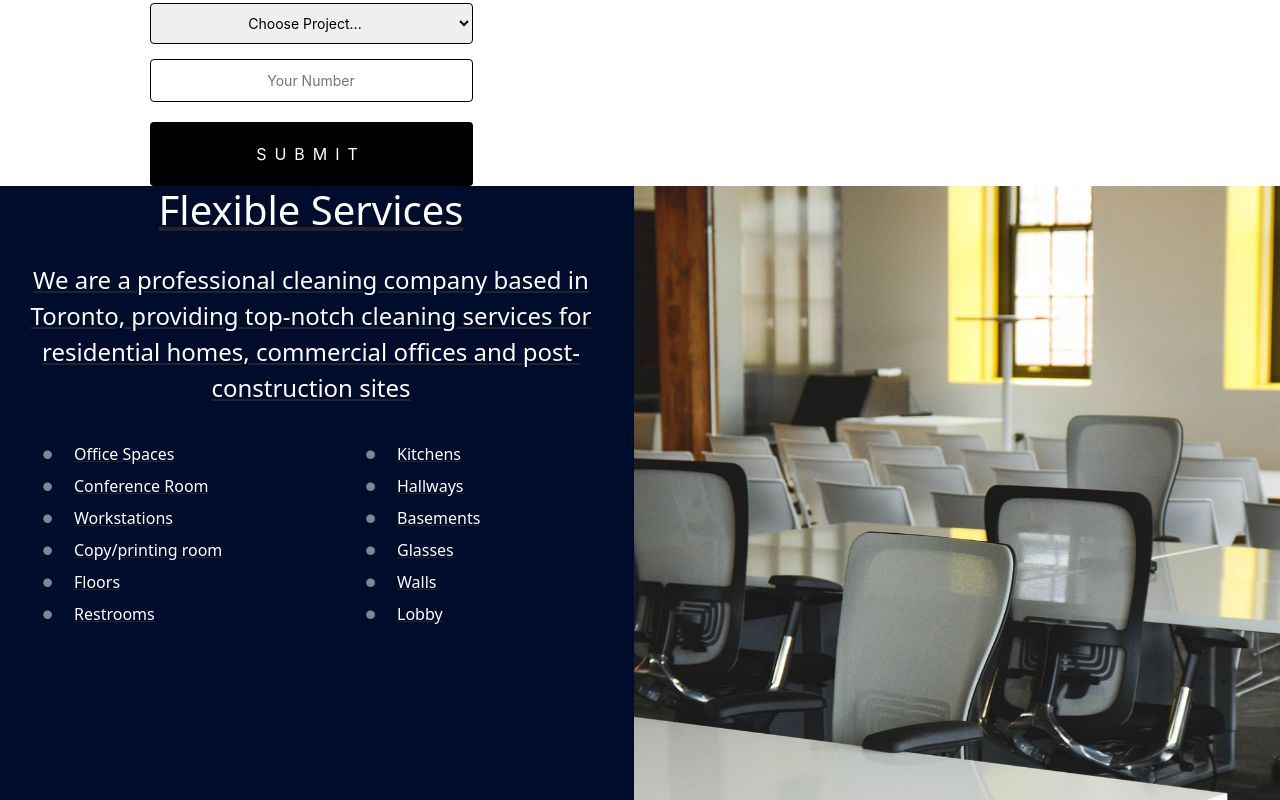
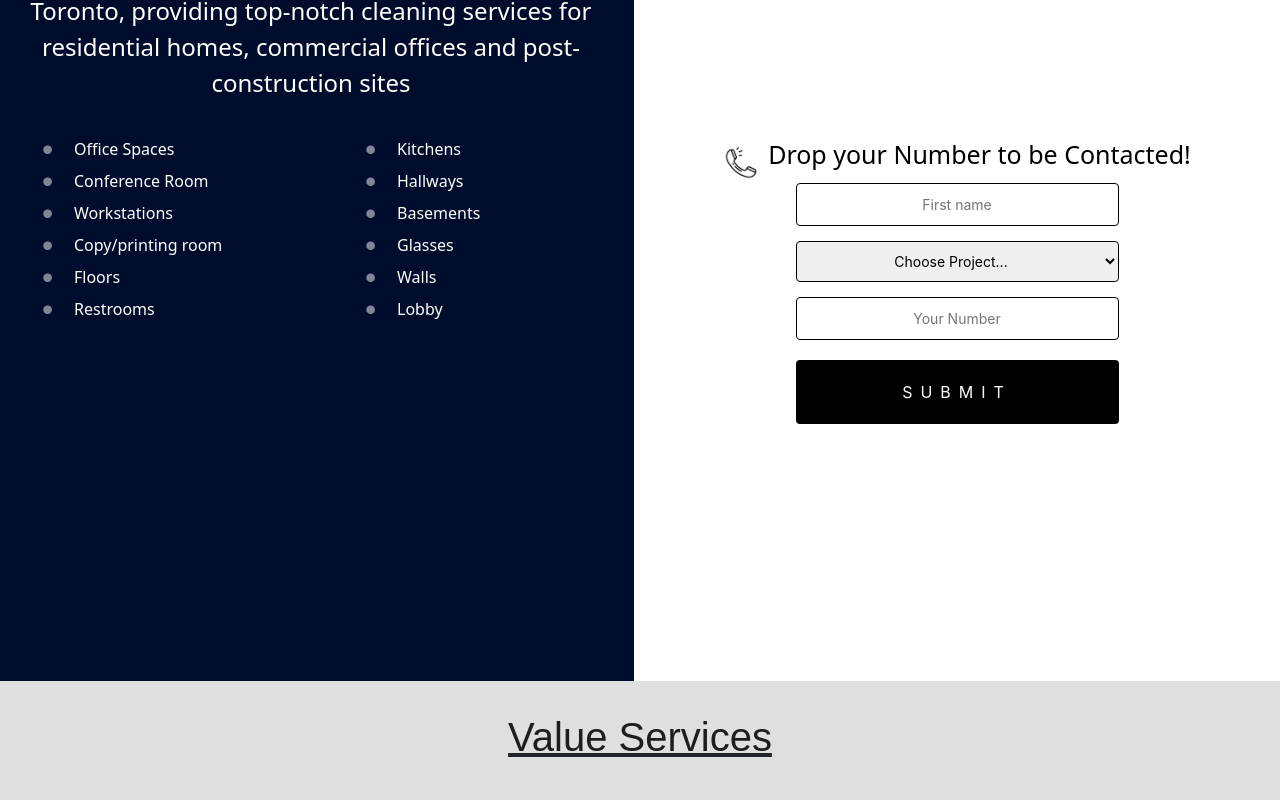
Before and after one commit to JoseArias31/yaco-cleaning, a React (Create React App) app: page / in a window 1280 px wide. Shown: the part 1460-2260 px from the top of the page. Built offline with nearby package versions, Linux system fonts and the light colour scheme; a web font is replaced by a local one.

Commit message:
Service Updates

```diff
--- a/src/Components/Services.js
+++ b/src/Components/Services.js
@@ -1,89 +1,17 @@
 import React from "react";
 import '../Styles/Services.css'
-import Offices from '../Images/Offices.jpg'
+
 import 'bootstrap/dist/css/bootstrap.min.css';
-import ImgHover from "./CleaningImg";
-import  { useState } from 'react';
+
 function Services(){
-  const [showList, setShowList] = useState(true);
 
-  const toggleList = () => {
-    setShowList(!showList);
-  };
 return (
 
 
   <div id="services" className="containerServices">
 
 
- <div className="row row2">
-  <div className="col-sm-6 diagonal Colm1 listFS">
-  <div className="WhatWeDoLeft col-md-6">
-  <h1 className="TextFS">Flexible Services</h1>
-<p id="CompanyDescription">
-We are a professional cleaning company based in Toronto, providing top-notch cleaning services for residential homes, commercial offices and post-construction sites
-</p>
 
-<div className="WhatWeDoLeftbottom">
-<ImgHover />
-
-</div>
-</div>
-
-
-<div className="containerList">
-      <div className="row">
-        <div className="col-md-6">
-          {showList ? (
-            <ul className="text-lg text-md-35 FlexibleServicesList live">
-              <li className="listFS circle-checkmark">Office Spaces</li>
-              <li className="listFS circle-checkmark">Conference Room</li>
-              <li className="listFS circle-checkmark">Workstations</li>
-              <li className="listFS circle-checkmark">Copy/printing room</li>
-              <li className="listFS circle-checkmark">Floors</li>
-              <li className="listFS circle-checkmark">Restrooms</li>
-            </ul>
-          ) : (
-            <button className="btn btn-primary" onClick={toggleList}>
-              Show List
-            </button>
-          )}
-        </div>
-        <div className="col-md-6">
-          {showList ? (
-            <ul className="text-lg text-md-35 FlexibleServicesList live">
-              <li className="listFS circle-checkmark">Kitchens</li>
-              <li className="listFS circle-checkmark">Hallways</li>
-              <li className="listFS circle-checkmark">Basements</li>
-              <li className="listFS circle-checkmark">Glasses</li>
-              <li className="listFS circle-checkmark">Walls</li>
-              <li className="listFS circle-checkmark">Lobby</li>
-            </ul>
-          ) : (
-            <div></div>
-          )}
-        </div>
-      </div>
-    </div>
-
-
-  </div>
-
-
-  <div
-    className="col-sm-6 diagonal Colm2 mi-componente"
-    style={{
-      backgroundImage: `url(${Offices})`,
-      backgroundSize: 'cover',
-      backgroundRepeat: 'no-repeat',
-      backgroundPosition: 'center',
-
-    }}
-  >
-
-  </div>
-
-</div>
 
   <div className="body">
   <h1 className="TextJanitor">Value Services</h1>
--- a/src/Components/whatWeDo.js
+++ b/src/Components/whatWeDo.js
@@ -1,21 +1,75 @@
-import React from "react";
+import React, { useState } from "react";
 import '../Styles/whatWeDo.css'
 import BeContactedForm from "./BeContacted";
 import 'bootstrap/dist/css/bootstrap.min.css';
+import ImgHover from "./CleaningImg";
 
 
 function WhatWeDo(){
+      const [showList, setShowList] = useState(true);
+
+      const toggleList = () => {
+        setShowList(!showList);
+      };
 return (
 
 
 <div className="WhatWeDoContainer row">
+<div className="WhatWeDoLeft col-md-6"></div>
+<div className="col-sm-6 diagonal Colm1 listFS">
+  <div className="WhatWeDoLeft col-md-6">
+  <h1 className="TextFS">Flexible Services</h1>
+<p id="CompanyDescription">
+We are a professional cleaning company based in Toronto, providing top-notch cleaning services for residential homes, commercial offices and post-construction sites
+</p>
+
+<div className="WhatWeDoLeftbottom">
+<ImgHover />
+
+</div>
+</div>
 
 
+<div className="containerList">
+      <div className="row">
+        <div className="col-md-6">
+          {showList ? (
+            <ul className="text-lg text-md-35 FlexibleServicesList live">
+              <li className="listFS circle-checkmark">Office Spaces</li>
+              <li className="listFS circle-checkmark">Conference Room</li>
+              <li className="listFS circle-checkmark">Workstations</li>
+              <li className="listFS circle-checkmark">Copy/printing room</li>
+              <li className="listFS circle-checkmark">Floors</li>
+              <li className="listFS circle-checkmark">Restrooms</li>
+            </ul>
+          ) : (
+            <button className="btn btn-primary" onClick={toggleList}>
+              Show List
+            </button>
+          )}
+        </div>
+        <div className="col-md-6">
+          {showList ? (
+            <ul className="text-lg text-md-35 FlexibleServicesList live">
+              <li className="listFS circle-checkmark">Kitchens</li>
+              <li className="listFS circle-checkmark">Hallways</li>
+              <li className="listFS circle-checkmark">Basements</li>
+              <li className="listFS circle-checkmark">Glasses</li>
+              <li className="listFS circle-checkmark">Walls</li>
+              <li className="listFS circle-checkmark">Lobby</li>
+            </ul>
+          ) : (
+            <div></div>
+          )}
+        </div>
+      </div>
+    </div>
+
+
+  </div>
+
 <div className="WhatWeDoRight col-md-6">
-<div className="ContainerCleaningImg
-">
 
-</div>
 {/* <div className="SocialIcons">
 <a href="https://instagram.com/gojosearias?igshid=YmMyMTA2M2Y=" target="_blank" rel="noopener noreferrer">
 <img alt="siguenos en instagram" height="60" width="60" src={require('../Images/instagram.png')} title="siguenos en instagram" /></a>
--- a/src/Styles/Services.css
+++ b/src/Styles/Services.css
@@ -13,8 +13,13 @@ text-decoration: none;
 .containerList {
 
 width: 100%;
+background-size: 'cover';
+background-repeat: 'no-repeat';
+background-position: 'center';
 
 }
+
+
 
 .live li {
   list-style: none;
```
